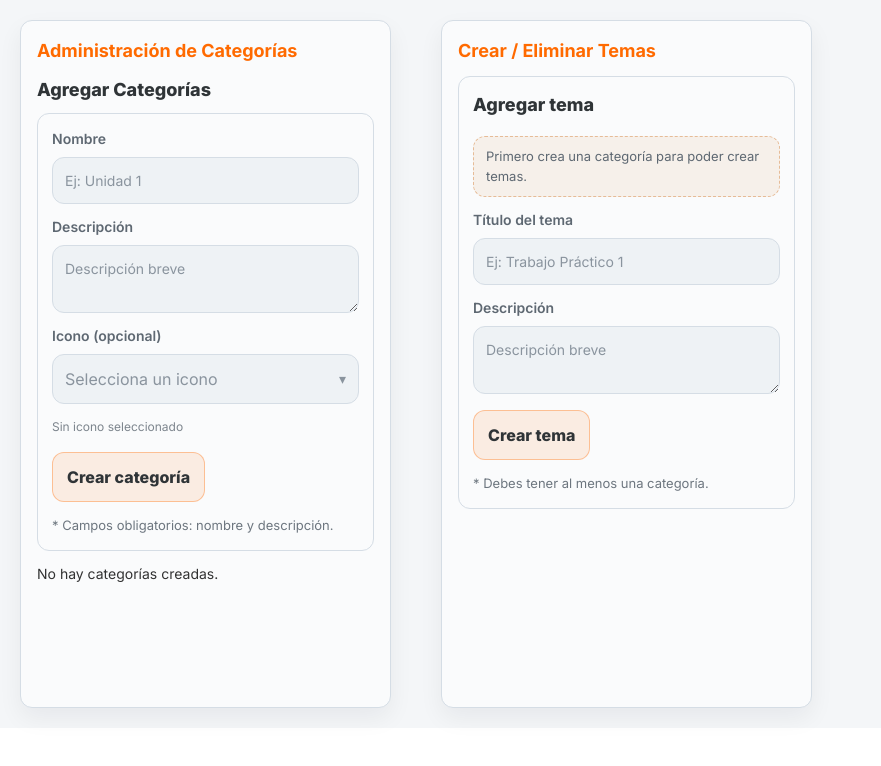
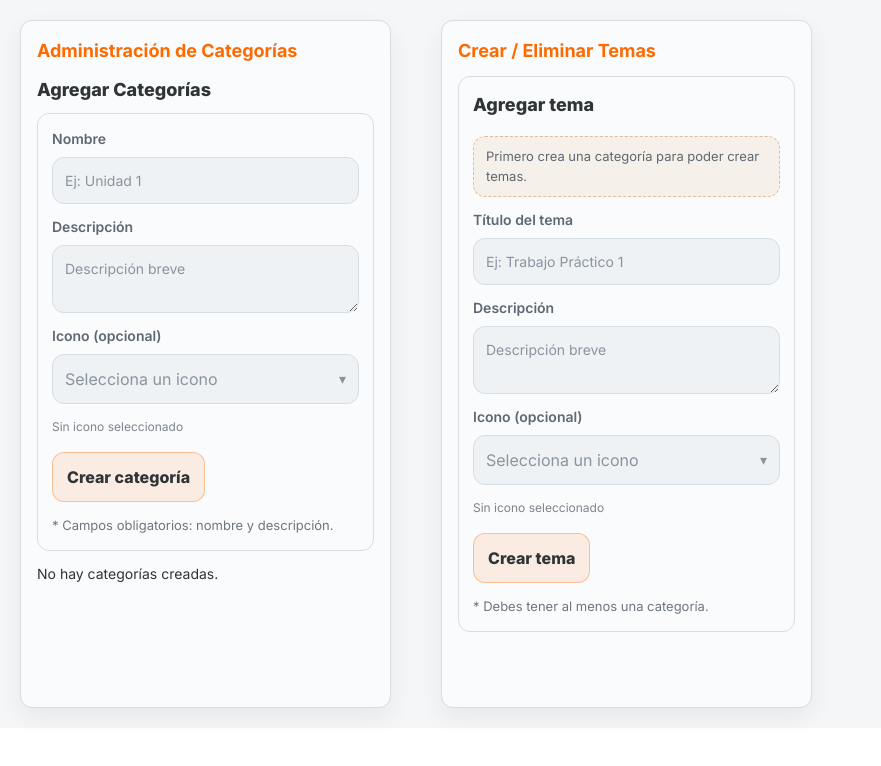
Before and after one commit to AndresMathias51/iniciar-sesion, a Next.js app: page /admin_materia in a window 1280 px wide. Shown: the top 766 px of the page, without its empty margins (0-881 px from the left). Built offline with nearby package versions, Linux system fonts and the light colour scheme.

Commit message:
iconos agregados

```diff
--- a/components/admin_materia/Form_tema.tsx
+++ b/components/admin_materia/Form_tema.tsx
@@ -1,6 +1,7 @@
 'use client';
 
-import { useEffect, useMemo, useState } from "react";
+import { useEffect, useRef, useMemo, useState } from "react";
+import Image from "next/image";
 import type { Categoria } from "./Categoria_admin";
 import type { Tema } from "./Tema_admin";
 
@@ -11,9 +12,16 @@ type FormValue = Omit<Tema, "id">;
 
 type Props = {
   categorias: Categoria[];
-  categoriaId: string; // categoria activa
+  categoriaId: string;
   onCreate: (data: FormValue) => void;
 };
+
+const ICONS = [
+  { value: "/ico_pc.svg" },
+  { value: "/ico_conf.svg" },
+  { value: "/ico_internet.svg" },
+  { value: "/ico_bug.svg" },
+];
 
 export default function Form_tema({ categorias, categoriaId, onCreate }: Props) {
   const hasCategorias = categorias.length > 0;
@@ -27,12 +35,28 @@ export default function Form_tema({ categorias, categoriaId, onCreate }: Props)
 
   const [titulo, setTitulo] = useState("");
   const [descripcion, setDescripcion] = useState("");
+  const [imagenUrl, setImagenUrl] = useState("");
 
-  // Ya NO limpiamos al cambiar categoriaId porque te puede borrar lo que estabas escribiendo.
-  // Si quieres limpiar igual, dímelo y lo reactivamos.
+  const [iconOpen, setIconOpen] = useState(false);
+  const iconWrapRef = useRef<HTMLDivElement | null>(null);
+
   useEffect(() => {
     // no-op
   }, [categoriaId]);
+
+  // Cierra dropdown al hacer click fuera
+  useEffect(() => {
+    function onDocMouseDown(e: MouseEvent) {
+      if (!iconOpen) return;
+      const el = iconWrapRef.current;
+      if (!el) return;
+      if (e.target instanceof Node && !el.contains(e.target)) setIconOpen(false);
+    }
+    document.addEventListener("mousedown", onDocMouseDown);
+    return () => document.removeEventListener("mousedown", onDocMouseDown);
+  }, [iconOpen]);
+
+  const selectedIcon = ICONS.find((i) => i.value === imagenUrl);
 
   function handleSubmit(e: React.FormEvent) {
     e.preventDefault();
@@ -44,11 +68,13 @@ export default function Form_tema({ categorias, categoriaId, onCreate }: Props)
       categoriaId,
       titulo: titulo.trim(),
       descripcion: descripcion.trim(),
-      imagenUrl: undefined,
+      imagenUrl: imagenUrl.trim() || undefined,
     });
 
     setTitulo("");
     setDescripcion("");
+    setImagenUrl("");
+    setIconOpen(false);
   }
 
   return (
@@ -76,7 +102,6 @@ export default function Form_tema({ categorias, categoriaId, onCreate }: Props)
           value={titulo}
           onChange={(e) => setTitulo(e.target.value)}
           placeholder="Ej: Trabajo Práctico 1"
-          /* IMPORTANTE: ya no lo deshabilitamos para que puedas escribir */
         />
       </div>
 
@@ -88,10 +113,77 @@ export default function Form_tema({ categorias, categoriaId, onCreate }: Props)
           onChange={(e) => setDescripcion(e.target.value)}
           placeholder="Descripción breve"
           rows={2}
-          /* IMPORTANTE: ya no lo deshabilitamos para que puedas escribir */
         />
       </div>
 
+      {/* ===== SELECTOR DE ICONOS ===== */}
+      <div className={formShared.formRow}>
+        <label className={formShared.formLabel}>Icono (opcional)</label>
+
+        <div className={formShared.iconSelectWrap} ref={iconWrapRef}>
+          <button
+            type="button"
+            className={`${formShared.iconSelectButton} ${iconOpen ? formShared.iconSelectOpen : ""}`}
+            onClick={() => setIconOpen((v) => !v)}
+            aria-haspopup="listbox"
+            aria-expanded={iconOpen}
+            title="Seleccionar icono"
+            disabled={!canCreate}
+          >
+            <span className={formShared.iconSelectValue}>
+              {selectedIcon ? (
+                <Image src={selectedIcon.value} alt="icono" width={18} height={18} />
+              ) : (
+                <span className={formShared.iconPlaceholder}>Selecciona un icono</span>
+              )}
+            </span>
+
+            <span className={formShared.iconChevron}>▾</span>
+          </button>
+
+          {iconOpen && (
+            <div className={formShared.iconDropdown} role="listbox">
+              {/* Sin icono */}
+              <button
+                type="button"
+                className={`${formShared.iconDropdownItem} ${!imagenUrl ? formShared.iconDropdownItemSelected : ""}`}
+                onClick={() => {
+                  setImagenUrl("");
+                  setIconOpen(false);
+                }}
+                title="Sin icono"
+              >
+                <span className={formShared.iconNone}>—</span>
+              </button>
+
+              {/* Iconos disponibles */}
+              {ICONS.map((ico) => {
+                const selected = imagenUrl === ico.value;
+                return (
+                  <button
+                    key={ico.value}
+                    type="button"
+                    className={`${formShared.iconDropdownItem} ${selected ? formShared.iconDropdownItemSelected : ""}`}
+                    onClick={() => {
+                      setImagenUrl(ico.value);
+                      setIconOpen(false);
+                    }}
+                    title={ico.value.replace("/", "").replace(".svg", "")}
+                  >
+                    <Image src={ico.value} alt="icono" width={20} height={20} />
+                  </button>
+                );
+              })}
+            </div>
+          )}
+        </div>
+
+        <p className={formShared.formHintSmall}>
+          {imagenUrl ? `Seleccionado: ${imagenUrl}` : "Sin icono seleccionado"}
+        </p>
+      </div>
+
+      {/* ===== BOTONES ===== */}
       <div className={formShared.formActions}>
         <button className={formShared.btnPrimary} type="submit" disabled={!canCreate}>
           Crear tema
```
